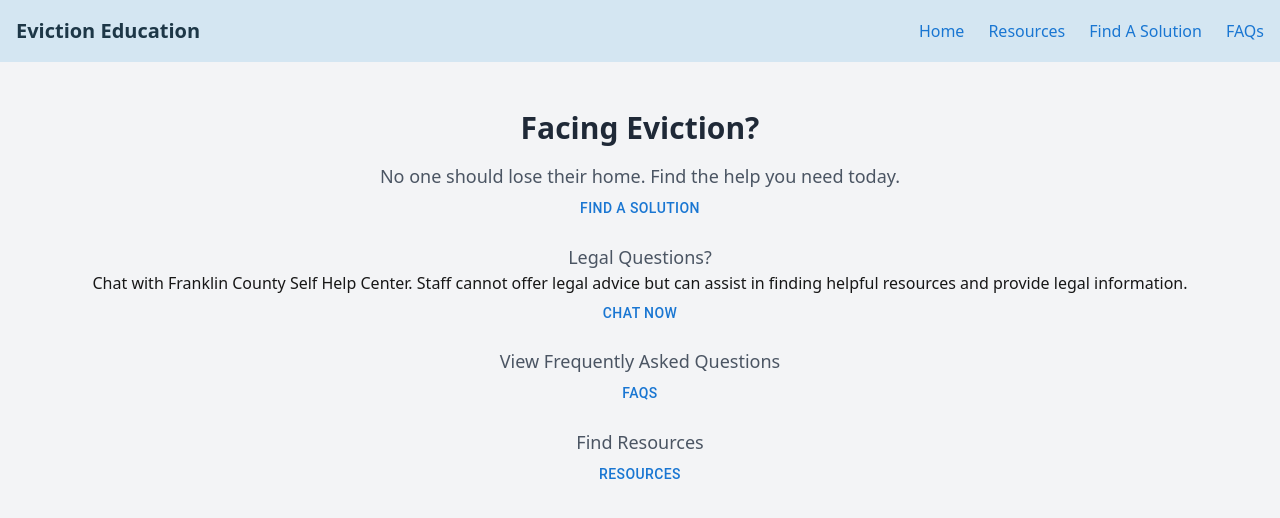
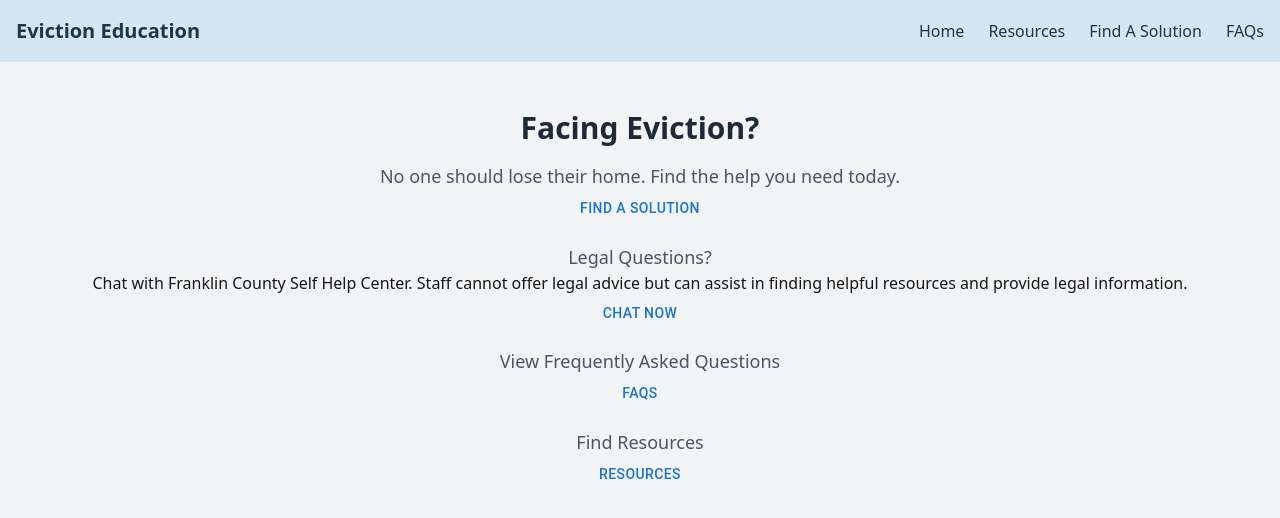
Before and after one commit to aerin-krebs/5915Eviction2, a Next.js app in the folder eviction2app/: page / in a window 1280 px wide. Shown: the top 518 px of the page. Built offline with nearby package versions, Linux system fonts and the light colour scheme.

Commit message:
Updated nav bar styling

```diff
--- a/eviction2app/src/app/components/Header.js
+++ b/eviction2app/src/app/components/Header.js
@@ -19,20 +19,20 @@ export default function Header() {
         </button>
       </div>
       <div className={styles.navLinks}>
-        <Link href="/" underline="hover" className={styles.navLink}>Home</Link>
-        <Link href="/resource-finder" underline="hover" className={styles.navLink}>Resources</Link>
-        <Link href="/decision-finder" underline="hover" className={styles.navLink}>Find A Solution</Link>
-        <Link href="/faq" underline="hover" className={styles.navLink}>FAQs</Link>
+        <Link href="/" underline="hover" color=" #1d3747" className={styles.navLink}>Home</Link>
+        <Link href="/resource-finder" underline="hover" color=" #1d3747" className={styles.navLink}>Resources</Link>
+        <Link href="/decision-finder" underline="hover" color=" #1d3747" className={styles.navLink}>Find A Solution</Link>
+        <Link href="/faq" underline="hover" color=" #1d3747" className={styles.navLink}>FAQs</Link>
       </div>
       {menuOpen && (
         <motion.div
           initial={{ opacity: 0, y: -20 }}
           animate={{ opacity: 1, y: 0 }}
           className={styles.mobileMenu}>
-          <Link href="/" className={styles.mobileMenuLink}>Home</Link>
-          <Link href="/resource-finder" className={styles.mobileMenuLink}>Resources</Link>
-          <Link href="/decision-finder" className={styles.mobileMenuLink}>Find A Solution</Link>
-          <Link href="/faq" className={styles.mobileMenuLink}>FAQs</Link>
+          <Link href="/" underline="hover" color="#1d3747" className={styles.mobileMenuLink}>Home</Link>
+          <Link href="/resource-finder" underline="hover" color="#1d3747" className={styles.mobileMenuLink}>Resources</Link>
+          <Link href="/decision-finder" underline="hover" color="#1d3747" className={styles.mobileMenuLink}>Find A Solution</Link>
+          <Link href="/faq" underline="hover" color="#1d3747" className={styles.mobileMenuLink}>FAQs</Link>
         </motion.div>
       )}
     </header>
--- a/eviction2app/src/app/components/Header.module.css
+++ b/eviction2app/src/app/components/Header.module.css
@@ -10,7 +10,7 @@
 .title {
     font-size: 1.25rem;
     font-weight: bold;
-    color: #1d3747
+    color: #1d3747;
 }
 
 .menuButton {
```
